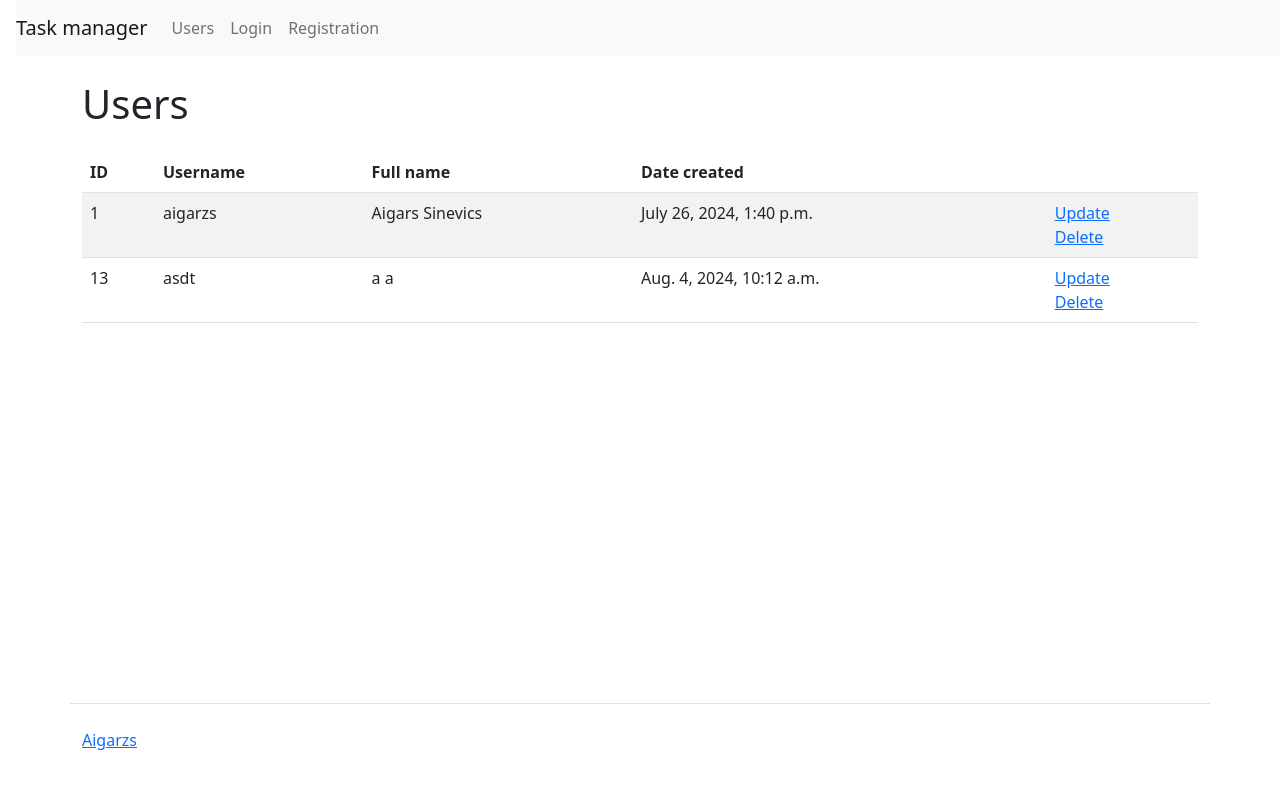
After one commit to aigarzs/python-project-52, a Django app: page /users/ in a window 1280 px wide. The commit adds this page. Run offline with Django 5.2, Linux system fonts and the light colour scheme; data comes from the database, SQL or seed files in the repository; both versions use the stored data as it was after the commit.

Commit message:
Users CRUD, login, logout

```diff
--- a/task_manager/templates/base.html
+++ b/task_manager/templates/base.html
@@ -18,19 +18,58 @@
           <li class="nav-item">
             <a class="nav-link" href="/users/">{% translate "Users" %}</a>
           </li>
-          <li class="nav-item">
+
+          {% if user.is_authenticated %}
+
+            <li class="nav-item">
+              <a class="nav-link" href="/statuses/">Статусы</a>
+            </li>
+            <li class="nav-item">
+              <a class="nav-link" href="/labels/">Метки</a>
+            </li>
+            <li class="nav-item">
+              <a class="nav-link" href="/tasks/">Задачи</a>
+            </li>
+
+
+            <form action="/logout/" method="post">
+              {% csrf_token %}
+              <input class="btn nav-link" type="submit" value="Выход">
+            </form>
+
+
+
+          {% else %}
+
+            <li class="nav-item">
               <a class="nav-link" href="/login/">{% translate "Login" %}</a>
             </li>
             <li class="nav-item">
-              <a class="nav-link" href="/users/create/">{% translate "Registration" %}</a>
+              <a class="nav-link" href="{% url 'user_create' %}">{% translate "Registration" %}</a>
             </li>
+
+           {% endif %}
 
         </ul>
       </div>
     </nav>
 
+    <div class="container wrapper flex-grow-1">
+
+    {% if messages %}
+      {% for message in messages %}
+        {% if message.level == DEFAULT_MESSAGE_LEVELS.ERROR %}
+          <div class="alert alert-danger">{{ message }}</div>
+        {% else %}
+          <div class="alert alert-success">{{ message }}</div>
+        {% endif %}
+      {% endfor %}
+    {% endif %}
+
     {% block content %}
     {% endblock %}
+
+    </div>
 
     <footer>
       <div class="container my-5 pt-4 border-top">
--- a/task_manager/templates/index.html
+++ b/task_manager/templates/index.html
@@ -3,7 +3,7 @@
 {% load i18n %}
 {% block content %}
 
- <div class="container wrapper flex-grow-1">
+
 
 <h1 class="my-4"></h1>
 <h1 class="my-4"></h1>
@@ -17,6 +17,6 @@
   </div>
 </div>
 
-    </div>
+
 
 {% endblock %}
--- /dev/null
+++ b/task_manager/templates/users_list.html
@@ -0,0 +1,38 @@
+
+
+{% extends "base.html" %}
+{% load i18n %}
+{% block content %}
+
+   <h1 class="my-4">{% translate "Users" %}</h1>
+
+<table class="table table-striped">
+  <thead>
+    <tr>
+      <th>ID</th>
+      <th>{% translate "Username" %}</th>
+      <th>{% translate "Full name" %}</th>
+      <th>{% translate "Date created" %}</th>
+      <th></th>
+    </tr>
+  </thead>
+  <tbody>
+
+      {% for user in users %}
+      <tr>
+        <td>{{ user.id }}</td>
+        <td>{{ user.username }}</td>
+        <td>{{ user.first_name }} {{ user.last_name }}</td>
+        <td>{{ user.date_joined }}</td>
+        <td>
+          <a href="{% url 'user_update' user.id %}">{% translate "Update" %}</a>
+          <br>
+          <a href="{% url 'user_delete' user.id %}">{% translate "Delete" %}</a>
+        </td>
+      </tr>
+
+      {% endfor %}
+  </tbody>
+</table>
+
+{% endblock %}
--- a/task_manager/urls.py
+++ b/task_manager/urls.py
@@ -1,4 +1,5 @@
-from .views import HomeView
+from .views import (IndexView, UsersView, UserCreateView, LoginView,
+                    LogoutView, UserUpdateView, UserDeleteView)
 
 """
 URL configuration for task_manager project.
@@ -21,5 +22,12 @@ from django.urls import path
 
 urlpatterns = [
     path('admin/', admin.site.urls),
-    path("", HomeView.as_view(), name="home")
+    path("", IndexView.as_view(), name="home"),
+    path("users/", UsersView.as_view(), name="users"),
+    path("users/create/", UserCreateView.as_view(), name="user_create"),
+    path("login/", LoginView.as_view(), name="login"),
+    path("logout/", LogoutView.as_view(), name="logout"),
+    path("users/<int:pk>/update/", UserUpdateView.as_view(),
+         name="user_update"),
+    path("users/<int:pk>/delete/", UserDeleteView.as_view(), name="user_delete")
 ]
--- a/task_manager/views.py
+++ b/task_manager/views.py
@@ -1,10 +1,227 @@
+from django.contrib.auth import authenticate, login, logout
+from django.contrib.auth.models import User
+from django.core.exceptions import ValidationError
+from django.db import IntegrityError
 from django.http import HttpResponse
-from django.shortcuts import render
+from django.shortcuts import render, redirect
 from django.views import View
 from django.utils.translation import gettext as _
 from django.utils.translation import activate, deactivate
+from django.contrib.auth.password_validation import validate_password
+from django.contrib import messages
 
-class HomeView(View):
+
+class IndexView(View):
 
     def get(self, request, *args, **kwargs):
         return render(request, "index.html")
+
+
+class UsersView(View):
+
+    def get(self, request, *args, **kwargs):
+        context = {"users": User.objects.all()}
+        return render(request, "users_list.html", context=context)
+
+
+class LoginView(View):
+
+    def get(self, request, *args, **kwargs):
+        return render(request, "login.html")
+
+    def post(self, request, *args, **kwargs):
+        username = request.POST.get("username")
+        password = request.POST.get("password")
+        user = authenticate(request, username=username, password=password)
+        if user:
+            login(request, user)
+            messages.success(request, _("You have logged in"))
+            return redirect("home")
+        else:
+            context = {"error": _("Please enter valid user name and password. "
+                                  + "Both fields might be register sensitive.")}
+            return render(request, "login.html",
+                          context=context, status=400)
+
+
+class LogoutView(View):
+    def post(self, request, *args, **kwargs):
+        logout(request)
+        messages.success(request, _("You have logged out."))
+        return redirect("home")
+
+
+def validate_user(username, password1, password2):
+    error_messages = {}
+
+    try:
+        User.username_validator(username)
+    except ValidationError as err:
+        error_messages["username"] = str(err)[2:-2]
+
+    if password1 == password2:
+        try:
+            validate_password(password1)
+        except ValidationError as err:
+            error_messages["password"] = str(err)[2:-2]
+    else:
+        error_messages["password"] = _("Passwords do not match.")
+
+    if error_messages:
+        return error_messages
+    else:
+        return None
+
+
+class UserCreateView(View):
+    def get(self, request, *args, **kwargs):
+        title = _("Registration")
+        post_button = _("Register user")
+        context = {"title": title, "post_button": post_button}
+        return render(request, "user_edit.html", context=context)
+
+    def post(self, request, *args, **kwargs):
+        first_name = request.POST.get("first_name")
+        last_name = request.POST.get("last_name")
+        username = request.POST.get("username")
+        password1 = request.POST.get("password1")
+        password2 = request.POST.get("password2")
+
+        error_messages = validate_user(username, password1, password2)
+
+        if not error_messages:
+            try:
+                User.objects.create_user(username=username,
+                                         first_name=first_name,
+                                         last_name=last_name,
+                                         password=password1)
+            except IntegrityError:
+                msg = _("A user with that username already exists.")
+                error_messages = {"username": msg}
+
+        if error_messages:
+            context = {
+                "title": _("Registration"),
+                "post_button": _("Register user"),
+                "first_name": first_name,
+                "last_name": last_name,
+                "username": username,
+                "error_messages": error_messages
+            }
+            return render(request, "user_edit.html",
+                          context=context, status=400)
+
+        messages.success(request, _("User has successfully registered"))
+        return redirect("login")
+
+
+class UserUpdateView(View):
+
+    def get(self, request, *args, **kwargs):
+        user_id = kwargs.get("pk")
+
+        if not request.user.is_authenticated:
+            msg = _("You are not authorized. Please log in!")
+            messages.error(request, msg)
+            return redirect("login")
+        if request.user.id != user_id:
+            msg = _("You have not rights to change other user.")
+            messages.error(request, msg)
+            return redirect("users")
+
+        user = User.objects.get(id=user_id)
+        title = _("Update user")
+        post_button = _("Update")
+        context = {"title": title,
+                   "post_button": post_button,
+                   "first_name": user.first_name,
+                   "last_name": user.last_name,
+                   "username": user.username}
+        return render(request, "user_edit.html", context=context)
+
+    def post(self, request, *args, **kwargs):
+        user_id = kwargs.get("pk")
+
+        if not request.user.is_authenticated:
+            msg = _("You are not authorized. Please log in!")
+            messages.error(request, msg)
+            return redirect("login")
+        if request.user.id != user_id:
+            msg = _("You have not rights to change other user.")
+            messages.error(request, msg)
+            return redirect("users")
+
+        user = User.objects.get(id=user_id)
+        first_name = request.POST.get("first_name")
+        last_name = request.POST.get("last_name")
+        username = request.POST.get("username")
+        password1 = request.POST.get("password1")
+        password2 = request.POST.get("password2")
+
+        error_messages = validate_user(username, password1, password2)
+
+        if not error_messages:
+            try:
+                user.first_name = first_name
+                user.last_name = last_name
+                user.username = username
+                user.set_password(password1)
+                user.save()
+            except IntegrityError:
+                msg = _("A user with that username already exists.")
+                error_messages = {"username": msg}
+
+        if error_messages:
+            context = {
+                "title": _("Update user"),
+                "post_button": _("Update"),
+                "first_name": first_name,
+                "last_name": last_name,
+                "username": username,
+                "error_messages": error_messages
+            }
+            return render(request, "user_edit.html",
+                          context=context, status=400)
+
+        messages.success(request, _("User has successfully updated"))
+        logout(request)
+        return redirect("users")
+
+
+class UserDeleteView(View):
+    def get(self, request, *args, **kwargs):
+        user_id = kwargs.get("pk")
+
+        if not request.user.is_authenticated:
+            msg = _("You are not authorized. Please log in!")
+            messages.error(request, msg)
+            return redirect("login")
+        if request.user.id != user_id:
+            msg = _("You have not rights to change other user.")
+            messages.error(request, msg)
+            return redirect("users")
+
+        user = User.objects.get(id=user_id)
+        question = _("Are you sure you want to delete %(first_name)s "
+                     "%(last_name)s?") % {"first_name": user.first_name,
+                                          "last_name": user.last_name}
+        context = {"question": question}
+        return render(request, "user_delete.html", context=context)
+
+    def post(self, request, *args, **kwargs):
+        user_id = kwargs.get("pk")
+
+        if not request.user.is_authenticated:
+            msg = _("You are not authorized. Please log in!")
+            messages.error(request, msg)
+            return redirect("login")
+        if request.user.id != user_id:
+            msg = _("You have not rights to change other user.")
+            messages.error(request, msg)
+            return redirect("users")
+
+        user = User.objects.get(id=user_id)
+        user.delete()
+        messages.success(request, _("User has successfully deleted."))
+        logout(request)
+        return redirect("users")
```
Also changed, not shown: task_manager/settings.py (+11 -16 lines), task_manager/templates/login.html (added, +27 -0 lines), task_manager/templates/user_delete.html (added, +15 -0 lines), task_manager/templates/user_edit.html (added, +43 -0 lines), db.sqlite3, locale/en/LC_MESSAGES/django.po, locale/lv/LC_MESSAGES/django.po, locale/ru/LC_MESSAGES/django.po, 3 other files.
